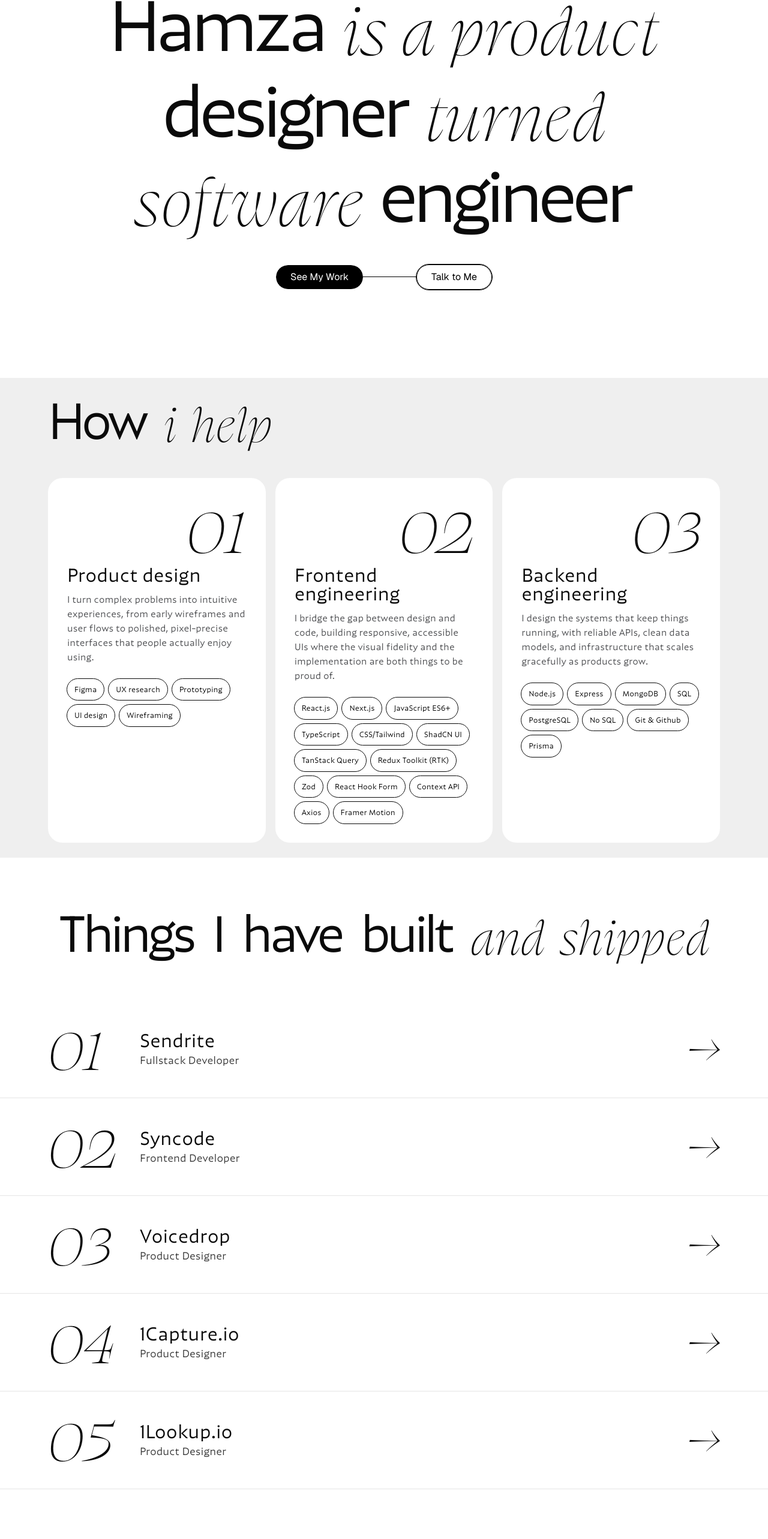
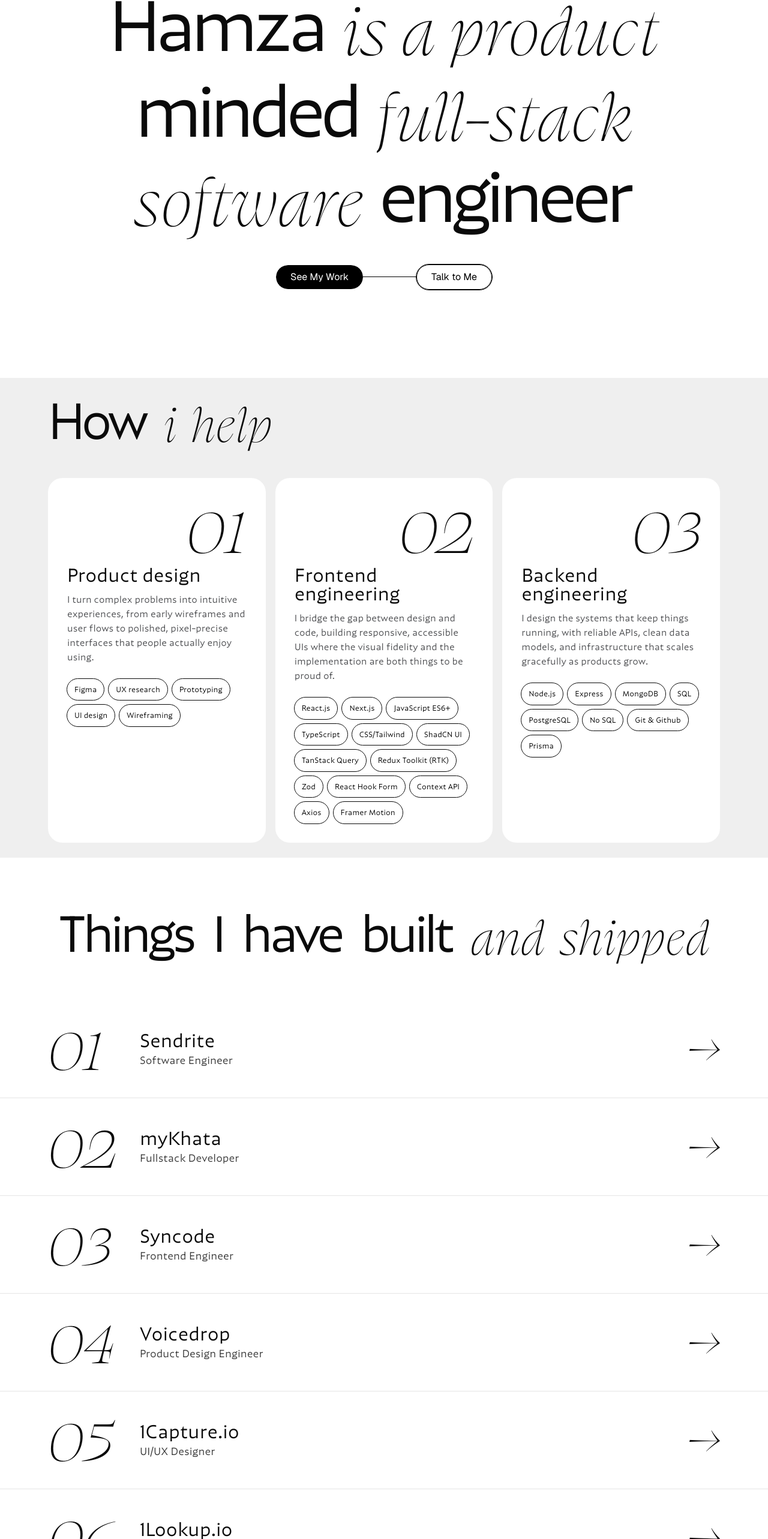
Before and after one commit to MHamzaFarooq/updated-portfolio, a Next.js app: page / in a window 1280 px wide. Shown: the part 170-2736 px from the top of the page at 60% size. Built offline with nearby package versions, Linux system fonts and the light colour scheme.

Commit message:
updated hero/CV/About/projects

```diff
--- a/components/sections/About.tsx
+++ b/components/sections/About.tsx
@@ -51,11 +51,12 @@ function About() {
               }}
               className="font-retail text-[16px]"
             >
-              My name is Hamza Farooq. I am a designer turned coder, builder,
-              and developer with 2+ years of professional experience in product
-              design and full-stack development. In my free time, I like to try
-              out different restaurants, spend time with family and friends, and
-              I am a #1 fan of chai. In simple terms, I am easy to work with.
+              My name is Hamza Farooq. I am a coder, builder, developer and
+              designer with 2+ years of professional experience in full-stack
+              software development and product design. In my free time, I like
+              to try out different restaurants, spend quality time with family
+              and friends, and enjoy my chai. In simple terms, I am easy to work
+              with.
             </motion.p>
             <a
               href="/CV/Hamza-Software_Engineer.pdf"
--- a/components/sections/Projects.tsx
+++ b/components/sections/Projects.tsx
@@ -10,35 +10,42 @@ const projects = [
   {
     id: "01",
     name: "Sendrite",
-    role: "Fullstack Developer",
+    role: "Software Engineer",
     image: "/images/sendrite.png",
     link: "https://sendrite.netlify.app/",
   },
   {
     id: "02",
+    name: "myKhata",
+    role: "Fullstack Developer",
+    image: "/images/mykhata.png",
+    link: "https://mykhata-three.vercel.app/",
+  },
+  {
+    id: "03",
     name: "Syncode",
-    role: "Frontend Developer",
+    role: "Frontend Engineer",
     image: "/images/syncode.png",
     link: "https://syncode-nu.vercel.app/",
   },
   {
-    id: "03",
+    id: "04",
     name: "Voicedrop",
-    role: "Product Designer",
+    role: "Product Design Engineer",
     image: "/images/voicedrop.png",
     link: "https://www.voicedrop.ai/",
   },
   {
-    id: "04",
+    id: "05",
     name: "1Capture.io",
-    role: "Product Designer",
+    role: "UI/UX Designer",
     image: "/images/1capture.png",
     link: "https://1capture.io",
   },
   {
-    id: "05",
+    id: "06",
     name: "1Lookup.io",
-    role: "Product Designer",
+    role: "UI/UX Designer",
     image: "/images/1lookup.png",
     link: "https://1lookup.io",
   },
--- a/components/sections/UpdatedHero.tsx
+++ b/components/sections/UpdatedHero.tsx
@@ -57,10 +57,10 @@ function UpdatedHero() {
           product
         </HeroTitle>
         <HeroTitle fontName="retail" tracking={true} delay={0.5}>
-          designer
+          minded
         </HeroTitle>
         <HeroTitle fontName="swear" delay={0.6}>
-          turned
+          full-stack
         </HeroTitle>
         <HeroTitle fontName="swear" delay={0.7}>
           software
```
Also changed, not shown: public/images/mykhata.png (added), 1 other file (tests, documents, lock files or other folders).
